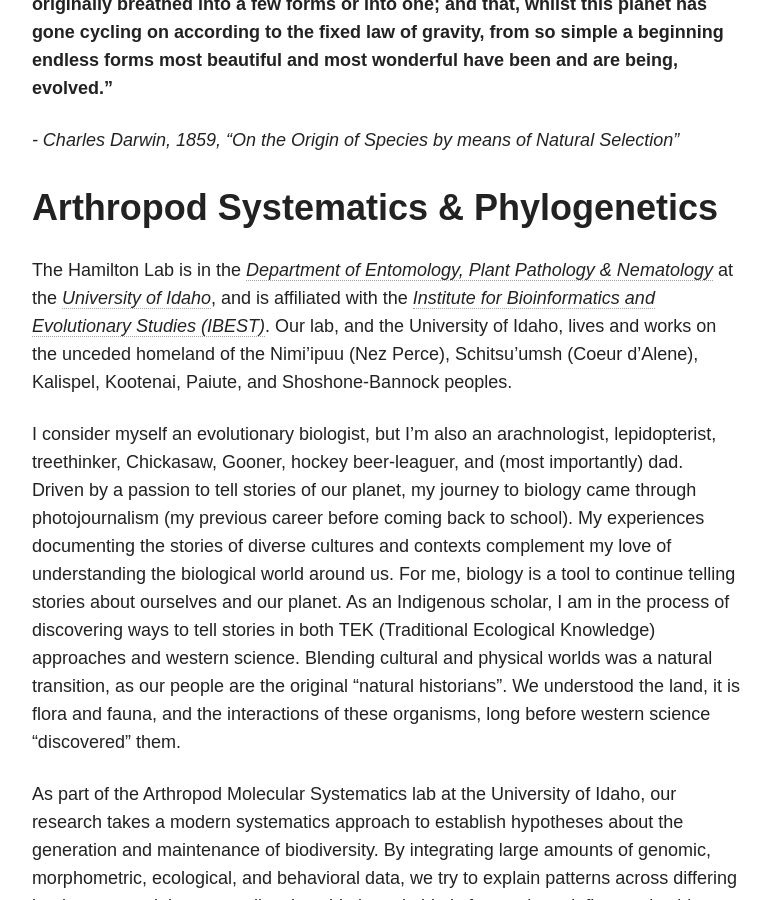
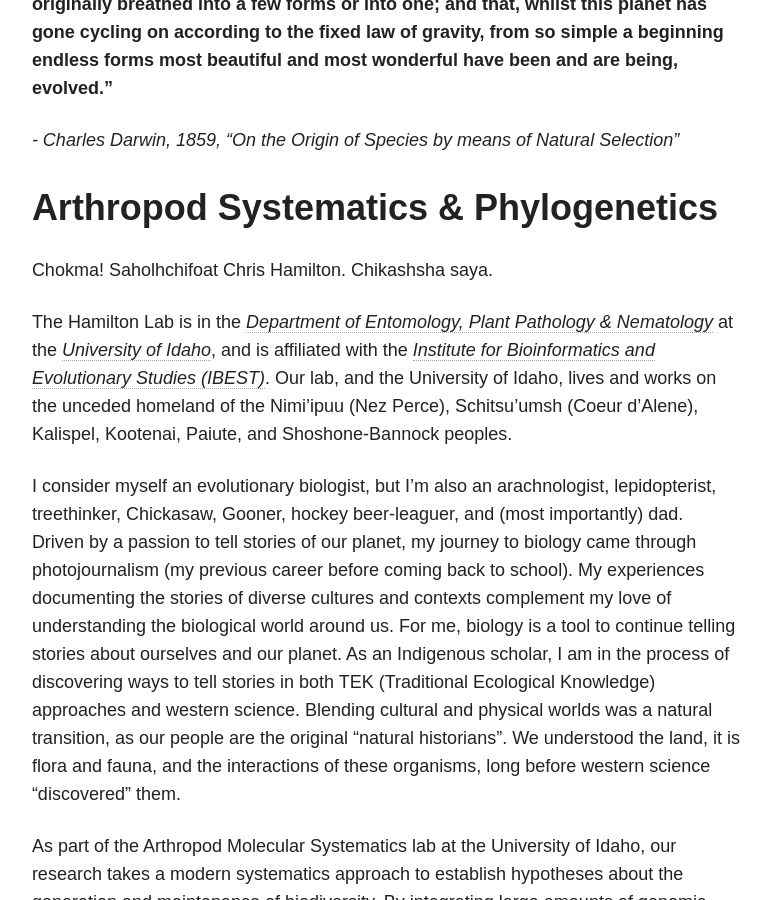
Before and after one commit to thehamiltonlab/thehamiltonlab.github.io, a Jekyll site: the page built from hamilton-lab/index.md, in a window 1280 px wide and 900 px high, scrolled down 789 px. Shown: the whole window, without its empty margins (254-1025 px from the left). Built offline with Jekyll 4.4.1, drawn with Linux system fonts in a browser that asks for light colours; nearby versions of some CDN libraries.

Commit message:
updated index

```diff
--- a/hamilton-lab/index.md
+++ b/hamilton-lab/index.md
@@ -12,6 +12,8 @@
 <br>
 
 # Arthropod Systematics & Phylogenetics
+
+Chokma! Saholhchifoat Chris Hamilton. Chikashsha saya.
 
 The Hamilton Lab is in the [*Department of Entomology, Plant Pathology & Nematology*](https://www.uidaho.edu/cals/entomology-plant-pathology-and-nematology) at the [*University of Idaho*](http://www.uidaho.edu), and is affiliated with the [*Institute for Bioinformatics and Evolutionary Studies (IBEST)*](http://www.ibest.uidaho.edu). Our lab, and the University of Idaho, lives and works on the unceded homeland of the Nimi’ipuu (Nez Perce), Schitsu’umsh (Coeur d’Alene), Kalispel, Kootenai, Paiute, and Shoshone-Bannock peoples.
 
```
